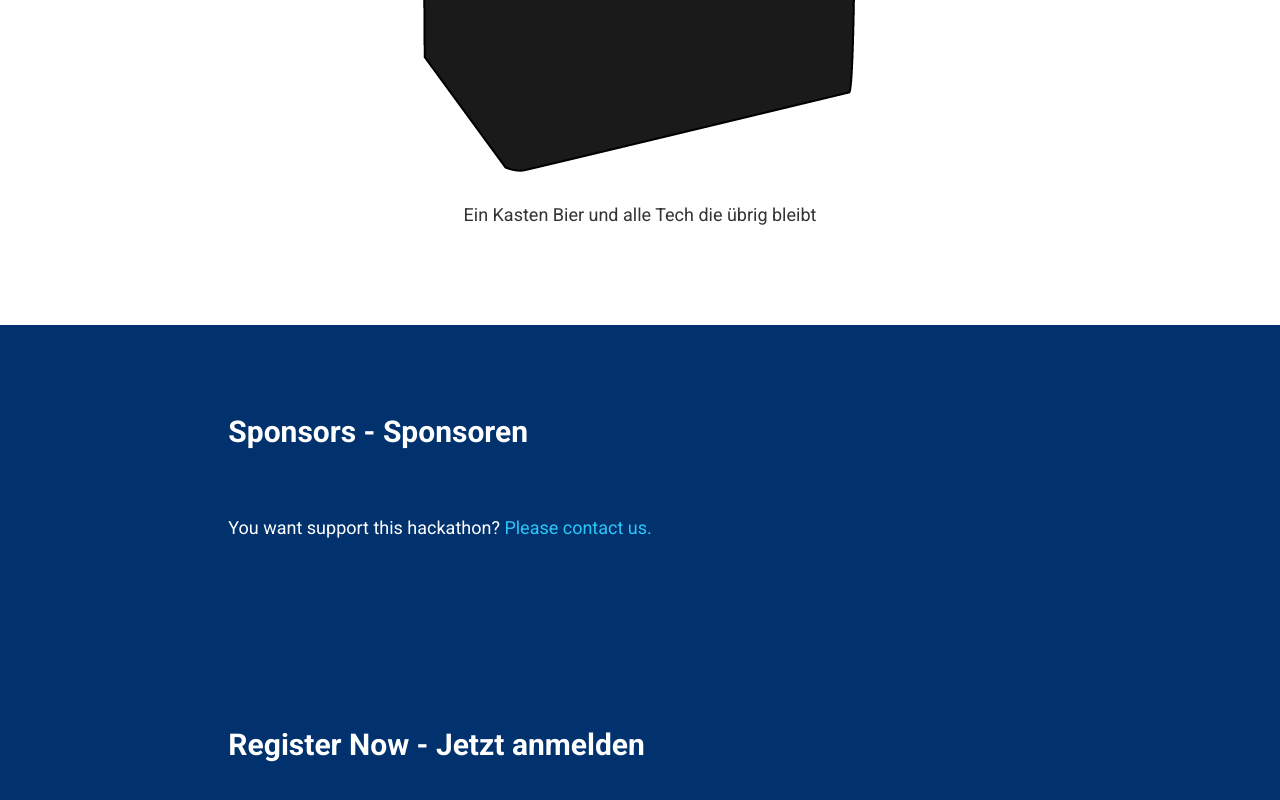
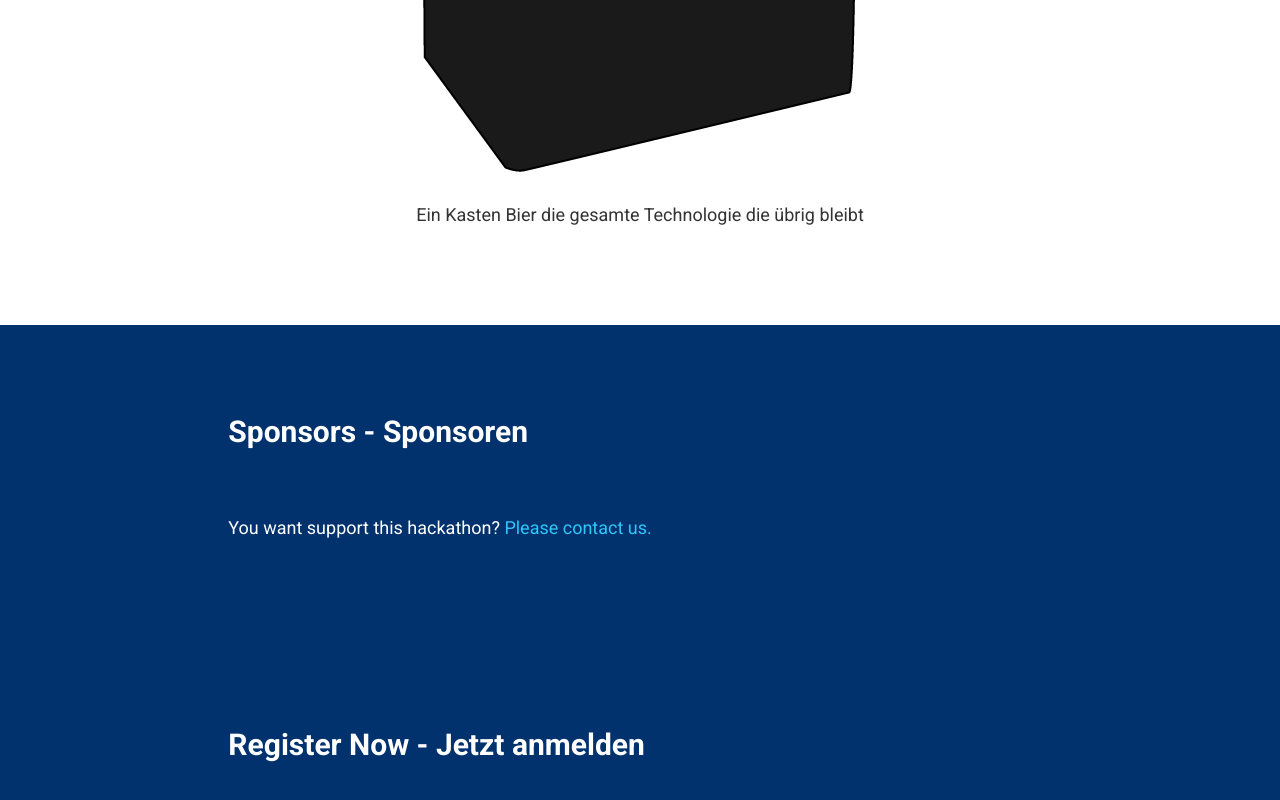
Before and after one commit to HackInstitute/fr-hjahrsputz-hackathon, a plain HTML site: page index.html in a window 1280 px wide. Shown: the part 2757-3557 px from the top of the page. Drawn offline with Linux system fonts and the light colour scheme; some packages are replaced by stand-ins of ours; grey boxes are pictures that could not be loaded.

Commit message:
formulierung

```diff
--- a/index.html
+++ b/index.html
@@ -180,7 +180,7 @@
                 <h2>Prizes - Preise</h2>
                     <div class="text-center">
                         <img class="mx-auto d-block" src="img/beer.png" alt="alexa hackathon prizes">
-                        <p><br/>Ein Kasten Bier und alle Tech die übrig bleibt</p>
+                        <p><br/>Ein Kasten Bier die gesamte Technologie die übrig bleibt</p>
                 </div>
             </div>
         </div>
```
